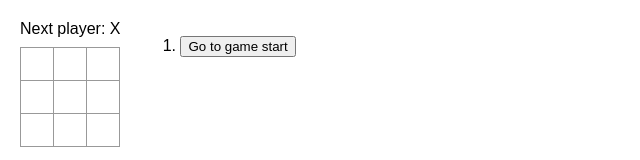
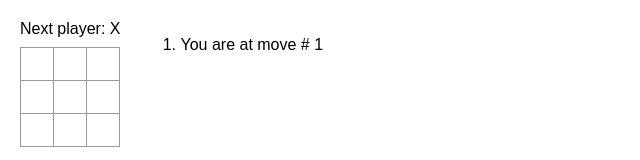
Before and after one commit to supaslo/react-tic-tac-toe, a React (Create React App) app: page / in a window 1280 px wide. Shown: the top 160 px of the page, without its empty margins (0-640 px from the left). Built offline with nearby package versions, Linux system fonts and the light colour scheme.

Commit message:
extra practice 1

```diff
--- a/src/App.js
+++ b/src/App.js
@@ -76,11 +76,19 @@ export default function Game() {
     } else {
       description = 'Go to game start';
     }
-    return (
-      <li key={move}>
-        <button onClick={() => jumpTo(move)}>{description}</button>
-      </li>
-    )
+    if (move === currentMove) {
+      return (
+        <li>
+          You are at move # {move + 1}
+        </li>
+      )
+    } else if (move < currentMove) {
+      return (
+        <li key={move}>
+          <button onClick={() => jumpTo(move)}>{description}</button>
+        </li>
+      )
+    }
   })
 
   return (
```
